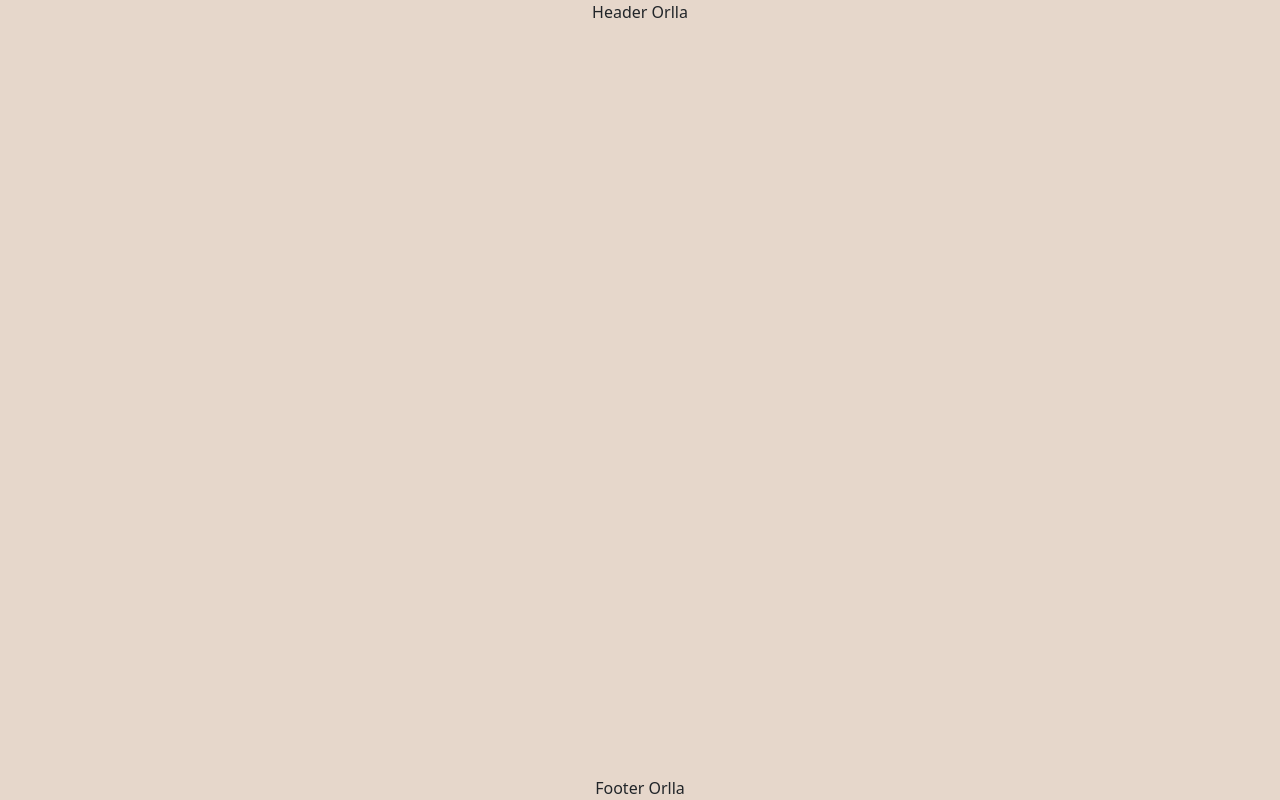
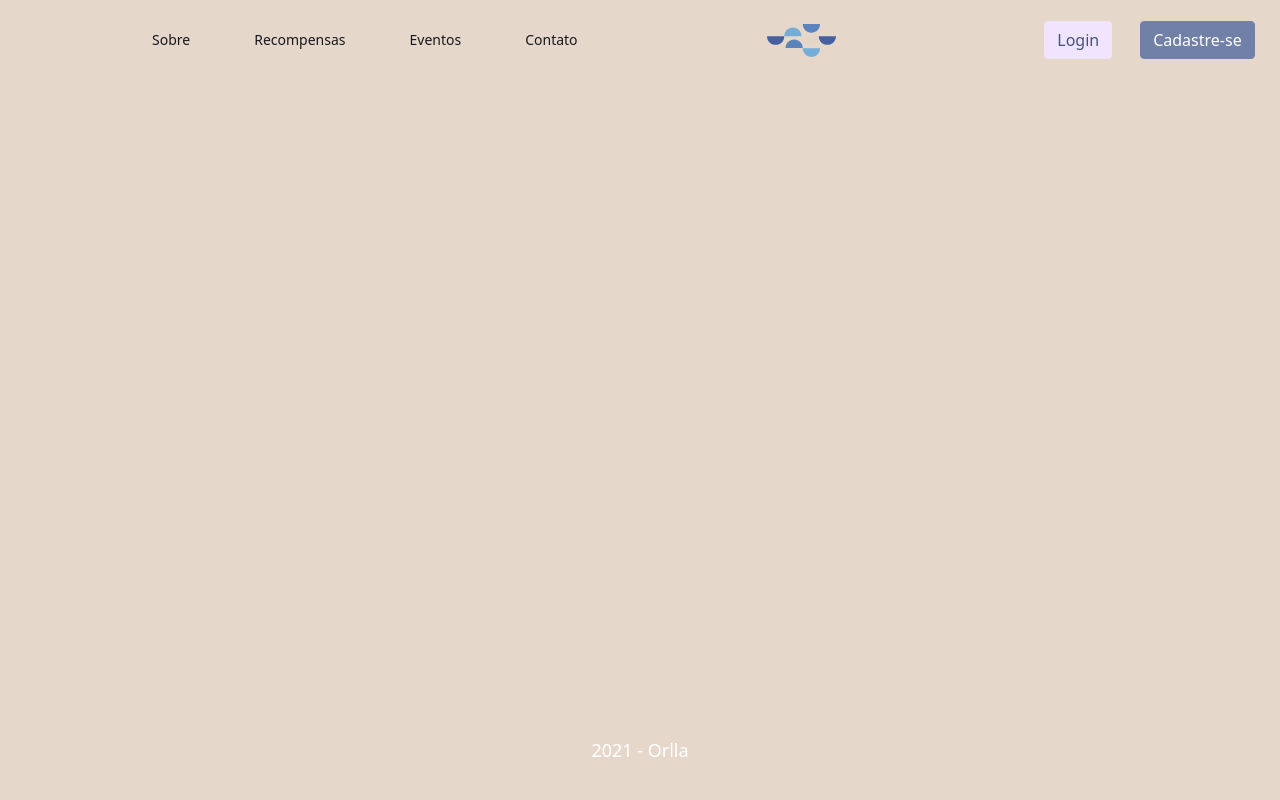
Before and after one commit to caioserram/orlla-lp, a Next.js app: page / in a window 1280 px wide. Built offline with nearby package versions, Linux system fonts and the light colour scheme.

Commit message:
adds components to index

```diff
--- a/pages/index.js
+++ b/pages/index.js
@@ -1,5 +1,7 @@
 import Head from 'next/head'
 import Image from 'next/image'
+import FooterComponet from '../components/footer'
+import HeaderComponent from '../components/header'
 import styles from '../styles/Home.module.scss'
 
 export default function Home() {
@@ -11,16 +13,12 @@
         <link rel="icon" href="/favicon.ico" />
       </Head>
 
-      <header className={styles.header}>
-        Header Orlla
-      </header>
+      <HeaderComponent/>
 
       <main className={styles.main}>
       </main>
 
-      <footer className={styles.footer}>
-        Footer Orlla
-      </footer>
+      <FooterComponet/>
     </div>
   )
 }
```
